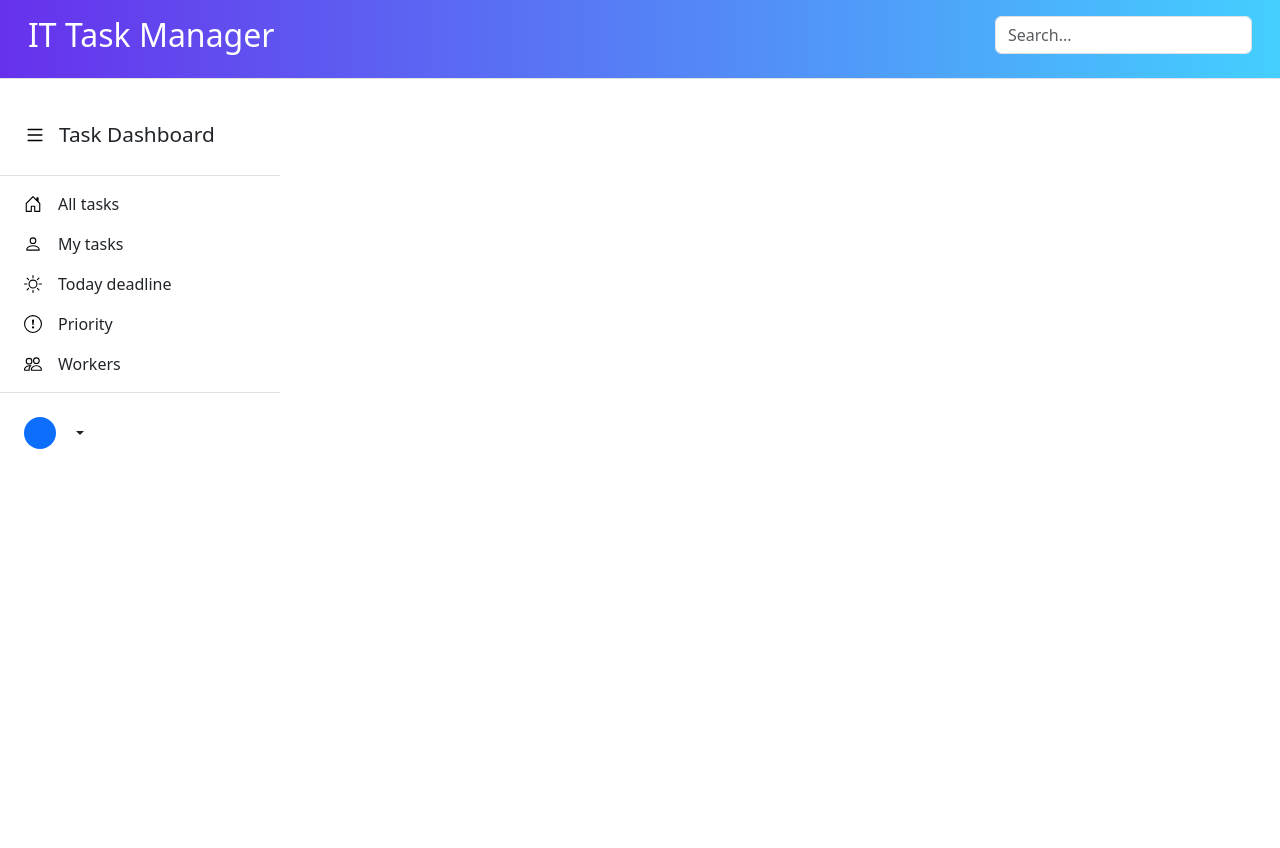
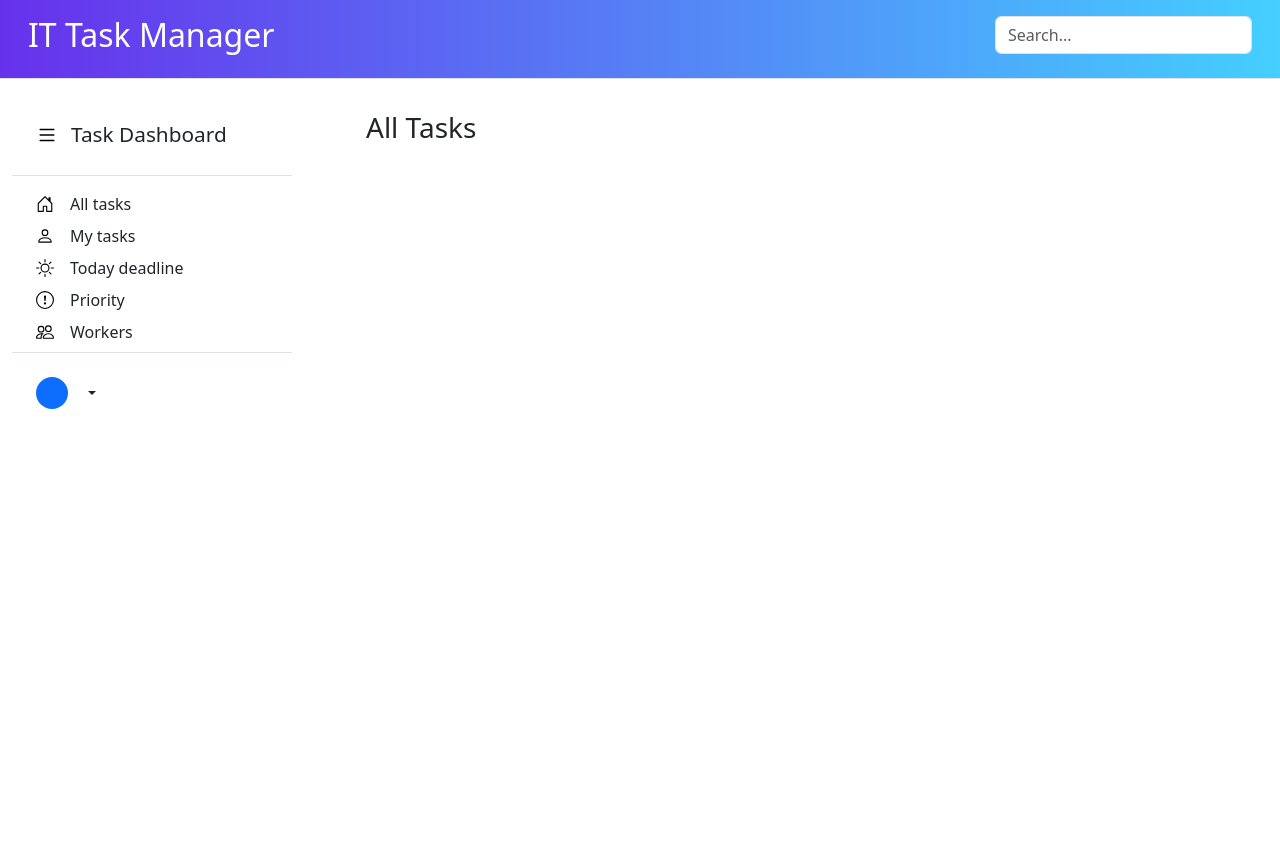
Before and after one commit to oleksandra-shershen/task-manager, a Django app: template templates/base.html in a window 1280 px wide. Run offline with Django 4.2, Linux system fonts and the light colour scheme; the template is opened without the code that fills it, so the values that code supplies are empty.

Commit message:
Add page with all tasks

```diff
--- a/accounts/views.py
+++ b/accounts/views.py
@@ -13,7 +13,7 @@ def login_view(request: HttpRequest) -> HttpResponse:
         user = authenticate(username=username, password=password)
         if user:
             login(request, user)
-            return HttpResponseRedirect(reverse("task_manager:task-list"))
+            return HttpResponseRedirect(reverse("task_manager:tasks"))
         else:
             error_context = {
                 "error": "Invalid credentials"
--- a/task_manager/urls.py
+++ b/task_manager/urls.py
@@ -4,7 +4,7 @@ from .views import index, tasks_view
 
 urlpatterns = [
     path("", index, name="index"),
-    path("tasks/", tasks_view, name="task-list")
+    path("tasks/", tasks_view, name="tasks")
 ]
 
 app_name = "task_manager"
--- a/task_manager/views.py
+++ b/task_manager/views.py
@@ -1,14 +1,15 @@
-from django.http import HttpResponse
+from django.contrib.auth.decorators import login_required
 from django.shortcuts import render
 
 from task_manager.models import Task
 
 
+@login_required
 def index(request):
-    """View function for the home page of the site."""
     return render(request, "task_manager/home_page.html")
 
 
+@login_required
 def tasks_view(request):
     tasks = Task.objects.all()
     context = {"tasks": tasks}
--- a/templates/base.html
+++ b/templates/base.html
@@ -1,18 +1,50 @@
 <!DOCTYPE html>
 <html lang="en">
+
 <head>
-  <meta charset="UTF-8">
-  <meta name="viewport" content="width=device-width, initial-scale=1.0">
-  <title>Home Page</title>
+  <meta charset="utf-8">
+  <meta name="viewport" content="width=device-width, initial-scale=1">
   <link href="https://cdn.jsdelivr.net/npm/bootstrap@5.3.3/dist/css/bootstrap.min.css" rel="stylesheet"
         integrity="sha384-QWTKZyjpPEjISv5WaRU9OFeRpok6YctnYmDr5pNlyT2bRjXh0JMhjY6hW+ALEwIH" crossorigin="anonymous">
   <script src="https://cdn.jsdelivr.net/npm/bootstrap@5.3.3/dist/js/bootstrap.bundle.min.js"
           integrity="sha384-YvpcrYf0tY3lHB60NNkmXc5s9fDVZLESaAA55NDzOxhy9GkcIdslK1eN7N6jIeHz"
           crossorigin="anonymous"></script>
   {% load static %}
+
+  <style>
+      .tasks-list-title {
+          padding-left: 10px;
+      }
+  </style>
 </head>
+
 <body>
 {% include "includes/navbar.html" %}
-{% include "includes/sidebar.html" %}
+<div class="container-fluid">
+  <div class="row">
+    <div class="col-sm-3">
+      {% block sidebar %}
+      {% include "includes/sidebar.html" %}
+      {% endblock %}
+    </div>
+    <div class="col-sm-9 p-3">
+      <div class="container">
+        <div class="row">
+          <h3 class="d-flex align-items-center">
+            {% block tasks-toolbar-icon %}
+            {% endblock %}
+            <span class="ms-2 tasks-list-title">
+                {% block tasks-toolbar-title %}
+                All Tasks
+                {% endblock %}
+              </span>
+          </h3>
+          {% block content %}
+          {% endblock %}
+        </div>
+      </div>
+    </div>
+  </div>
+</div>
 </body>
 </html>
--- a/templates/includes/sidebar.html
+++ b/templates/includes/sidebar.html
@@ -9,7 +9,7 @@
     }
 
     .sidebar-list-item {
-        margin-bottom: 1rem;
+        margin-bottom: 0.5rem;
     }
 
     .sidebar-title {
```
Also changed, not shown: templates/task_manager/index.html (+16 -6 lines).
